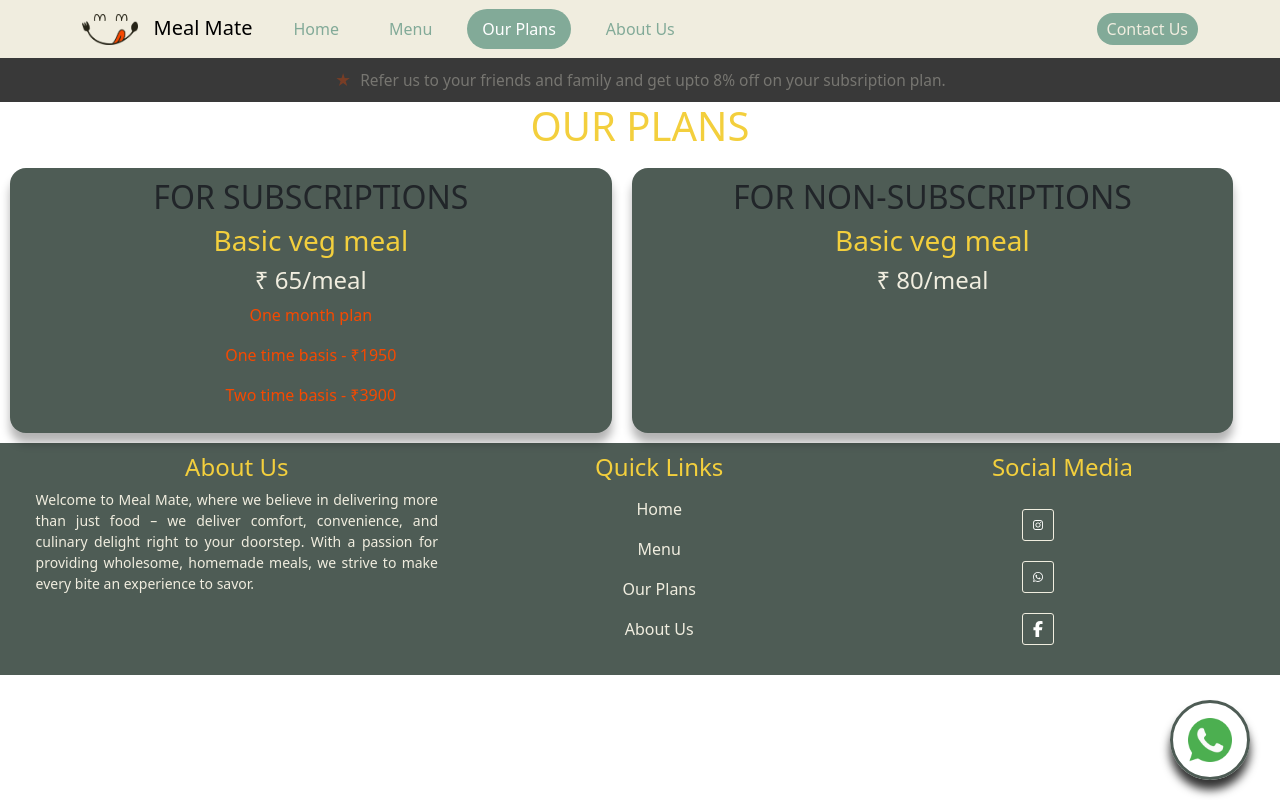
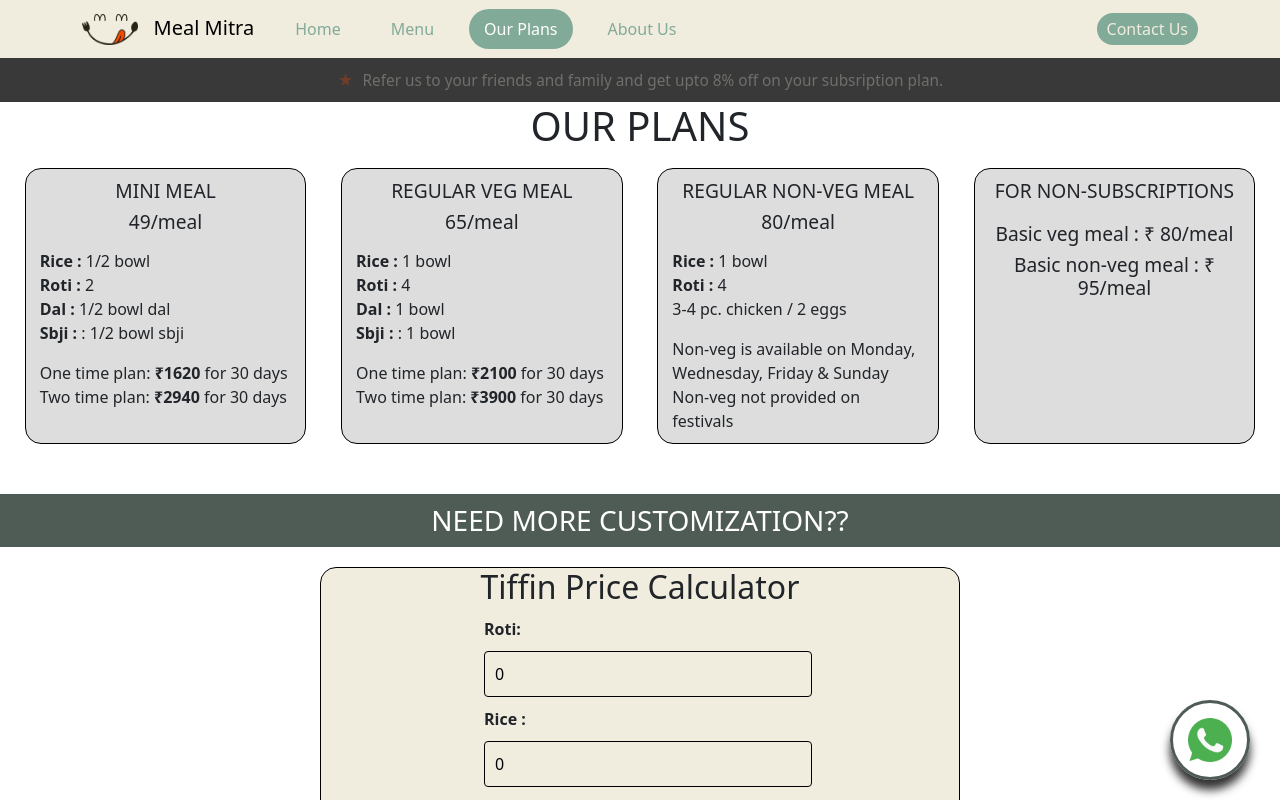
Before and after one commit to MealMate0321/Main-Website, a React (Vite) app: page /plans in a window 1280 px wide. Shown: the top 800 px of the page. Built offline with nearby package versions, Linux system fonts and the light colour scheme.

Commit message:
tiffin prices

```diff
--- a/index.html
+++ b/index.html
@@ -4,7 +4,7 @@
     <meta charset="UTF-8" />
     <link rel="icon" type="image/svg+xml" href="/favicon.ico" />
     <meta name="viewport" content="width=device-width, initial-scale=1.0" />
-    <title>Meal Mate</title>
+    <title>Meal Mitra</title>
   </head>
   <body>
     <div id="root"></div>
--- a/src/assets/wrappers/Plans.js
+++ b/src/assets/wrappers/Plans.js
@@ -3,25 +3,80 @@ import styled from "styled-components";
 const Wrapper = styled.div`
         h1,h3{
                 text-align: center;
-                color: var(--yellow);
             }
         h4{
             text-align: center;
-            color: var(--light-bg);
         }
     .row-plan{
         display: flex;
-        div{
-            background-color: var(--green);
-            width: 47%;
+        justify-content: space-evenly;
+        .plan{
+            background-color: #ddd;
+            width: 22%;
             margin: 10px;
-            padding: 10px;
+            padding: 10px 14px;
             border-radius: var(--border-radius-1);
-            box-shadow: 0 10px 10px rgba(0,0,0,0.3);
+            border: 1px solid black;
+        }
+        h2,h4{
+            font-size:1.2rem;
+        }
+        h4{
+            color: var(--border-radius-1);
         }
         p{
-            color: var(--red);
+
+            padding:0;
+            margin: 0;
+            text-align: left;
+            span{
+                font-weight: bold;
+            }
         }
+        .count{
+            margin: 16px 0;
+            width: 100%;
+        }
+    }
+    .price-calculator{
+        display: flex;
+        align-items: center;
+        justify-content: center;
+        flex-direction: column;
+        background-color: var(--light-bg);
+        border-radius: var(--border-radius-1);
+        border: 1px solid black;
+        width: 50%;
+        margin: 20px auto;
+        input{
+            border: 1px solid black;
+            border-radius: 4px;
+            margin: 8px;
+            color: black;
+        }
+        label{
+            font-weight: bold;
+            margin: 2px 8px;
+        }
+        button{
+            display: block;
+            margin: 10px auto;
+            background-color: var(--green);
+            padding: 10px;
+            color: white;
+            border-radius: 4px;
+
+        }
+        h3{
+            color: var(--green);
+            font-weight: bold;
+        }
+    }
+    .custom-head{
+        background-color: var(--green);
+        color: white;
+        padding: 10px;
+        margin-top: 40px;
     }
 `
 
--- a/src/components/Footer.jsx
+++ b/src/components/Footer.jsx
@@ -8,7 +8,7 @@ const Footer = () => {
   return <Wrapper>
     <div className="aboutus">
         <h3 className="title">About Us</h3>
-        <p>Welcome to Meal Mate, where we believe in delivering more than just food – we deliver comfort,
+        <p>Welcome to Meal Mitra, where we believe in delivering more than just food – we deliver comfort,
             convenience, and culinary delight right to your doorstep. With a passion for providing wholesome,
             homemade meals, we strive to make every bite an experience to savor.
 </p>
--- a/src/components/Navigation.jsx
+++ b/src/components/Navigation.jsx
@@ -11,7 +11,7 @@ function Navigation() {
       <Container>
         <Navbar.Brand href="/">
         <img src={logo} alt="" style={{width: '3.5rem'}}/> &nbsp;
-          Meal Mate</Navbar.Brand>
+          Meal Mitra</Navbar.Brand>
         <Navbar.Toggle aria-controls="responsive-navbar-nav" />
         <Navbar.Collapse id="responsive-navbar-nav">
           <Nav className="me-auto">
--- a/src/pages/AboutUs.jsx
+++ b/src/pages/AboutUs.jsx
@@ -8,7 +8,7 @@ const AboutUs = () => {
   <h1>About Us</h1>
   <div>
     <p>
-      Welcome to Meal Mate, where we believe in delivering more than just food – we deliver comfort,
+      Welcome to Meal Mitra, where we believe in delivering more than just food – we deliver comfort,
       convenience, and culinary delight right to your doorstep. With a passion for providing wholesome,
       homemade meals, we strive to make every bite an experience to savor.
     </p>
@@ -21,10 +21,10 @@ const AboutUs = () => {
      <img src={Cook1} alt="" style={{width:'100%'}}/>
     </div>
     <p>
-      At Meal Mate, we understand the importance of quality, freshness, and flavor. Our team of dedicated chefs crafts
+      At Meal Mitra, we understand the importance of quality, freshness, and flavor. Our team of dedicated chefs crafts
       each meal with love and attention to detail, using only the finest ingredients sourced locally. Whether you're
       craving traditional favorites or exploring new culinary horizons, we have a menu that caters to every palate and
-      Experience the convenience of delicious, home-cooked meals delivered straight to your door with Meal Mate.
+      Experience the convenience of delicious, home-cooked meals delivered straight to your door with Meal Mitra.
       Join us in our culinary journey, where every meal is a celebration of flavor, freshness, and fulfillment..
     </p>
   </div>
--- a/src/pages/ContactUs.jsx
+++ b/src/pages/ContactUs.jsx
@@ -18,7 +18,7 @@ const ContactUs = () => {
         <div>
           <h2><MdEmail/></h2>
           <h5>EMAIL</h5>
-          <p>contact-us@meal-mate.in</p>
+          <p>mitrameal7@gmail.com</p>
         </div>
         <div>
           <h2><FaLocationDot/></h2>
--- a/src/pages/Landing.jsx
+++ b/src/pages/Landing.jsx
@@ -14,7 +14,7 @@ const Landing = () => {
         <Link to="menu" className="link-btn">ORDER YOUR TIFFIN NOW</Link>
       </div>
       <div>
-        <h2 className="heading">WHY MEAL MATE..??</h2>
+        <h2 className="heading">WHY MEAL MITRA..??</h2>
         <p style={{fontWeight:'bold',color:'gray'}}>Learn more about us</p>
         <div className="about">
          <div>
--- a/src/pages/Plans.jsx
+++ b/src/pages/Plans.jsx
@@ -1,24 +1,108 @@
-import React from "react";
+import React, { useState } from "react";
 import Wrapper from "../assets/wrappers/Plans";
 
 const Plans = () => {
+  const plans = [
+    {
+      name:"MINI MEAL",
+      price:"49/meal",
+      roti:"2",
+      rice:"1/2 bowl",
+      dal:"1/2 bowl dal",
+      sbji:"1/2 bowl sbji",
+      oneTime:"₹1620",
+      twoTime:"₹2940"
+    },
+    {
+      name:"REGULAR VEG MEAL",
+      price:"65/meal",
+      roti:"4",
+      rice:"1 bowl",
+      dal:"1 bowl",
+      sbji:"1 bowl",
+      oneTime:"₹2100",
+      twoTime:"₹3900"
+    },
+  ]
+  const [roti, setRoti] = useState(0);
+  const [rice, setRice] = useState(0);
+  const [dal, setDal] = useState(0);
+  const [sabji, setSabji] = useState(0);
+  const [finalTotal,setFinalTotal] = useState(0);
+  const basePrice = 40;
+  const prices = { roti: 2.5, rice: 5, dal: 7, sabji: 7 };
+
+  const calculateTotal = () => {
+    let total =
+      roti * prices.roti + rice * prices.rice + dal * prices.dal + sabji * prices.sabji;
+    setFinalTotal(total+basePrice);
+  };
   return <Wrapper>
     <h1>OUR PLANS</h1>
 
     <div className="row-plan">
+      {
+        plans.map((plan)=>{
+          return <div className="plan">
+          <h2>{plan.name}</h2>
+            <h4>{plan.price}</h4>
+            <div className="count">
+            <p><span>Rice :</span> {plan.rice}</p>
+            <p><span>Roti :</span> {plan.roti}</p>
+            <p><span>Dal :</span> {plan.dal}</p>
+            <p><span>Sbji :</span> : {plan.sbji}</p>
+            </div>
+            <div className="subscription">
+              <p>One time plan: <span>{plan.oneTime}</span> for 30 days</p>
+              <p>Two time plan: <span>{plan.twoTime}</span> for 30 days</p>
+            </div>
+          </div>
+        })
+      }
+      <div className="plan">
+          <h2>REGULAR NON-VEG MEAL</h2>
+            <h4>80/meal</h4>
+            <div className="count">
+            <p><span>Rice :</span> 1 bowl</p>
+            <p><span>Roti :</span> 4</p>
+            <p>3-4 pc. chicken / 2 eggs</p>
+            </div>
+            <div className="subscription">
+              <p>Non-veg is available on Monday, Wednesday, Friday & Sunday</p>
+              <p>Non-veg not provided on festivals</p>
+            </div>
+          </div>
+      <div className="plan">
+          <h2>FOR NON-SUBSCRIPTIONS</h2>
+         <div className="subscription" style={{marginTop:"20px"}}>
+         <h4>Basic veg meal : ₹ 80/meal</h4>
+         <h4>Basic non-veg meal : ₹ 95/meal</h4>
+         </div>
+        </div>
+    </div>
+    <h3 className="custom-head">NEED MORE CUSTOMIZATION??</h3>
+    <div className="price-calculator">
+        <h2>Tiffin Price Calculator</h2>
       <div>
-      <h2>FOR SUBSCRIPTIONS</h2>
-        <h3>Basic veg meal</h3>
-        <h4>₹ 65/meal</h4>
-        <p>One month plan</p>
-        <p>One time basis - ₹1950</p>
-        <p>Two time basis - ₹3900</p>
+      <div >
+        <label>Roti:</label>
+        <input type="text" value={roti || 0} onChange={(e) => setRoti(Number(e.target.value))} />
       </div>
-      <div>
-          <h2>FOR NON-SUBSCRIPTIONS</h2>
-          <h3>Basic veg meal</h3>
-          <h4>₹ 80/meal</h4>
-        </div>
+      <div >
+        <label>Rice :</label>
+        <input type="text" value={rice || 0} onChange={(e) => setRice(Number(e.target.value))} />
+      </div>
+      <div >
+        <label>Dal:</label>
+        <input type="text" value={dal || 0} onChange={(e) => setDal(Number(e.target.value))} />
+      </div>
+      <div >
+        <label>Sabji:</label>
+        <input type="text" value={sabji || 0} onChange={(e) => setSabji(Number(e.target.value))} />
+      </div>
+      <button onClick={calculateTotal}>Calculate</button>
+      </div>
+      <h3>Total Price: ₹{finalTotal}</h3>
     </div>
   </Wrapper>;
 };
```
